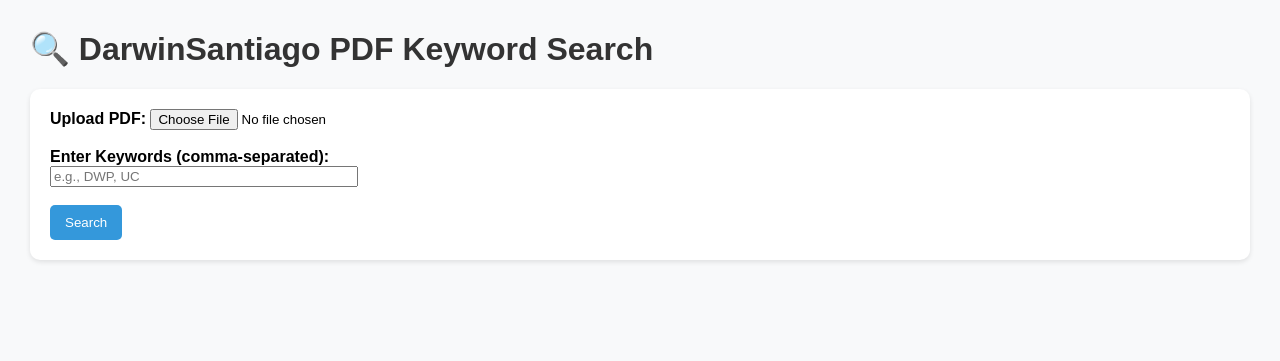
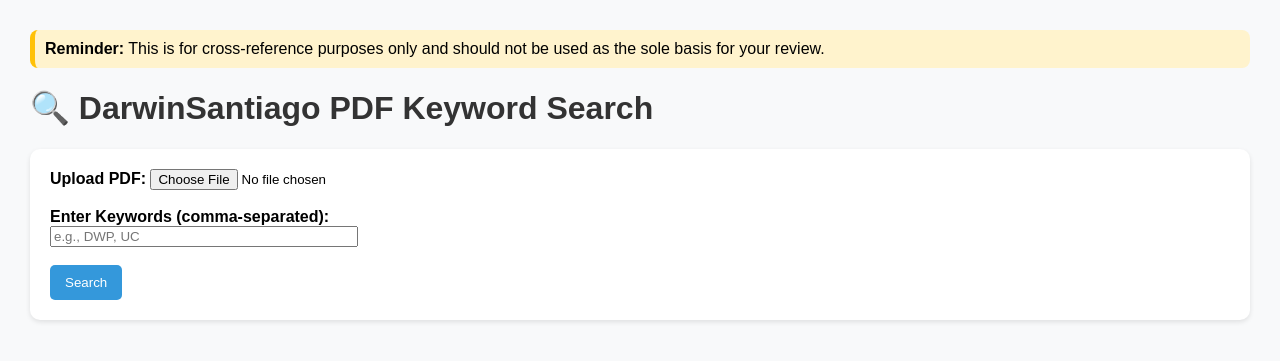
Before and after one commit to Aaronicc/darwin-aaron-santiago-pdf-keyword-search, a Flask app: page / in a window 1280 px wide. Shown: the top 361 px of the page. Run offline with Flask 3, Linux system fonts and the light colour scheme.

Commit message:
Update index.html

```diff
--- a/templates/index.html
+++ b/templates/index.html
@@ -60,9 +60,20 @@
         button:hover {
             background-color: #2980b9;
         }
+        .reminder {
+            background-color: #fff3cd;
+            border-left: 5px solid #ffc107;
+            padding: 10px;
+            margin-bottom: 20px;
+            border-radius: 8px;
+        }
     </style>
 </head>
 <body>
+    <div class="reminder">
+        <strong>Reminder:</strong> This is for cross-reference purposes only and should not be used as the sole basis for your review.
+    </div>
+
     <h1>🔍 DarwinSantiago PDF Keyword Search</h1>
     <form action="/" method="post" enctype="multipart/form-data">
         <label for="pdf_file"><strong>Upload PDF:</strong></label>
```
